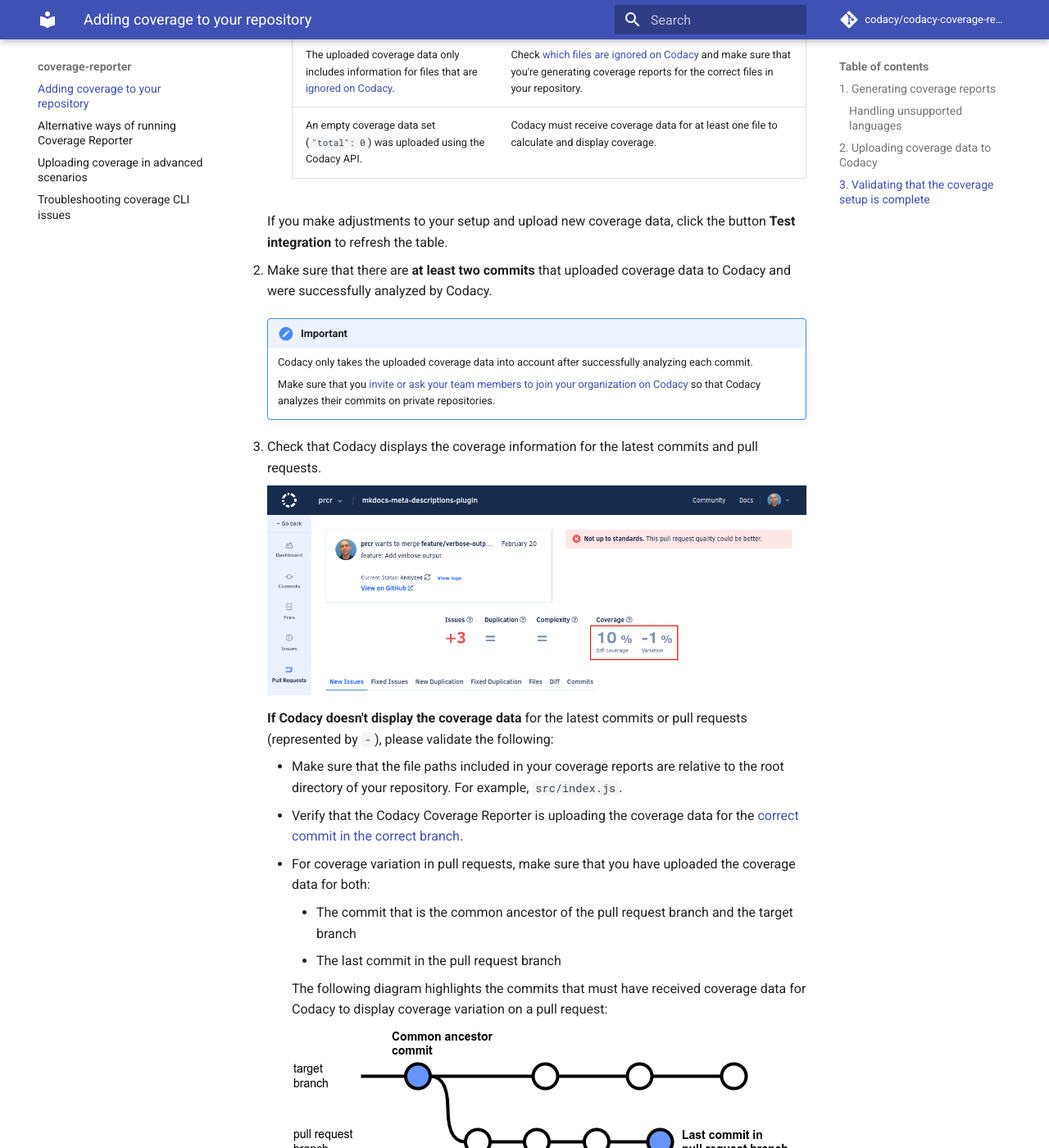
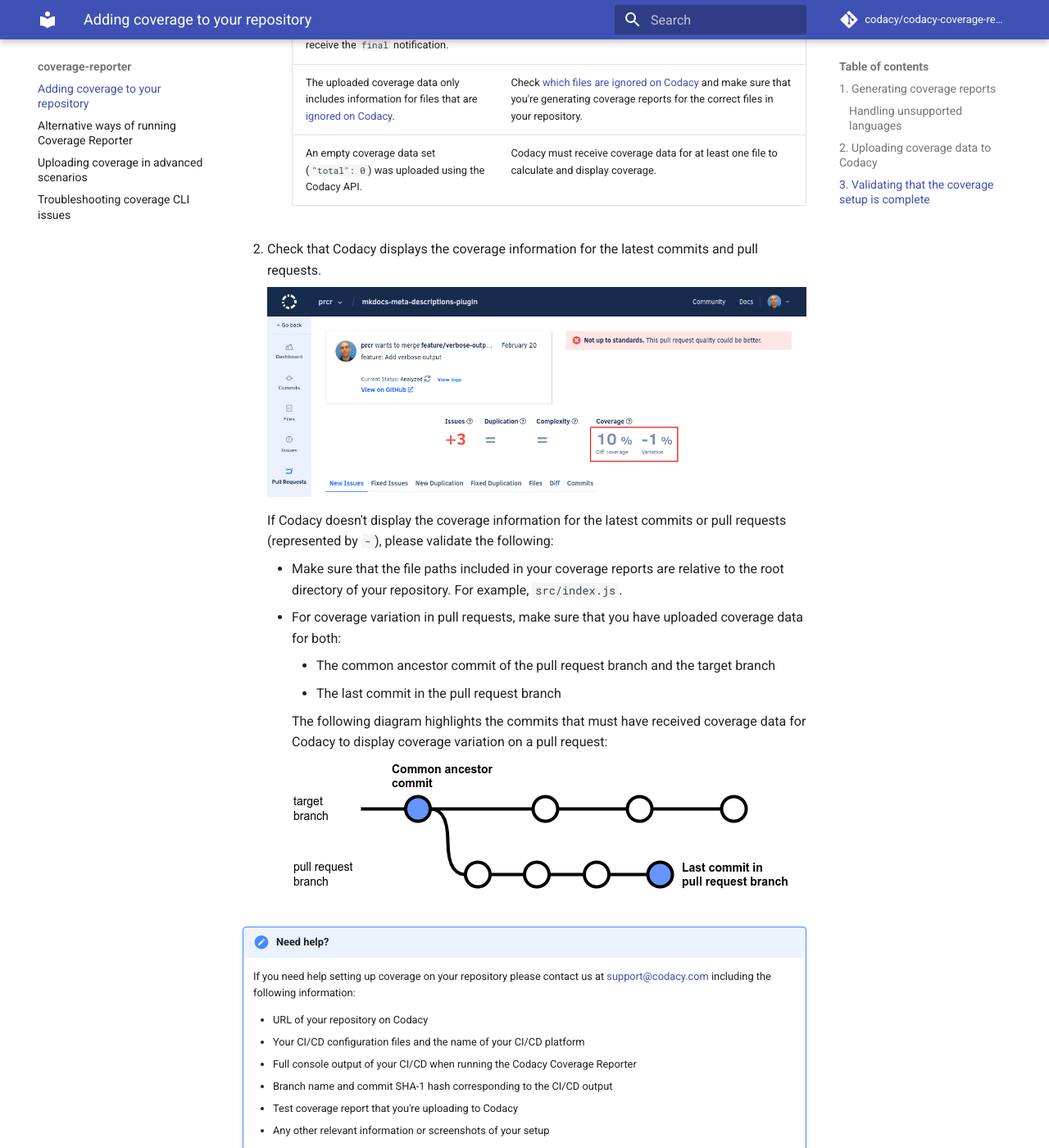
Before and after one commit to codacy/codacy-coverage-reporter, an MkDocs documentation site: the page built from docs/index.md, in a window 1280 px wide and 1400 px high, scrolled down 7432 px. Shown: the whole window at 82% size. Built offline with MkDocs 1.6.1 and Material for MkDocs 9.7.7, drawn with Linux system fonts in a browser that asks for light colours; comment, search, counter and statistics services are not loaded; some of the changed text lies outside the part shown.

Commit message:
doc: Merge overlapping troubleshooting steps CY-6365

```diff
--- a/docs/index.md
+++ b/docs/index.md
@@ -221,11 +221,13 @@
 
 Follow these instructions to validate that your coverage setup is working correctly:
 
-1.  On Codacy, open your **Repository Settings**, tab **Coverage**, and observe the list of recent coverage reports in the section **Test your integration** to make sure that Codacy received the coverage data successfully for the **[correct commit SHA-1 hash](troubleshooting-coverage-cli-issues.md#commit-detection) and branch**, and that it processed the coverage data successfully.
+1.  On Codacy, open your **Repository Settings**, tab **Coverage**, and observe the list of recent coverage reports in the section **Test your integration**.
+
+    Make sure that Codacy receives and processes the coverage data successfully for **at least two commits**.
 
     ![Testing the coverage integration](images/coverage-test-integration.png)
 
-    If there are commits with a status different from **Processed**, please check the troubleshooting instructions for the corresponding error status:
+    If there are commits with a status different from **Processed**, please follow the troubleshooting instructions for the corresponding error status and click the button **Test integration** to display any new coverage reports uploaded to Codacy.
 
     -   **Commit not found:** Codacy doesn't have information about the commit associated with the coverage data.
 
@@ -373,31 +375,21 @@
         </tr>
         </table>
 
-    If you make adjustments to your setup and upload new coverage data, click the button **Test integration** to refresh the table.
-
-1.  Make sure that there are **at least two commits** that uploaded coverage data to Codacy and were successfully analyzed by Codacy.
-
-    !!! important
-        Codacy only takes the uploaded coverage data into account after successfully analyzing each commit.
-
-        Make sure that you [invite or ask your team members to join your organization on Codacy](../organizations/managing-people/#adding-people) so that Codacy analyzes their commits on private repositories.
-
 1.  Check that Codacy displays the coverage information for the latest commits and pull requests.
 
-    ![Coverage data displayed on Codacy](images/coverage-codacy-ui.png)
+    ![Coverage information displayed on Codacy](images/coverage-codacy-ui.png)
 
-    **If Codacy doesn't display the coverage data** for the latest commits or pull requests (represented by `-`), please validate the following:
+    If Codacy doesn't display the coverage information for the latest commits or pull requests (represented by `-`), please validate the following:
 
     -   Make sure that the file paths included in your coverage reports are relative to the root directory of your repository. For example, `src/index.js`.
-    -   Verify that the Codacy Coverage Reporter is uploading the coverage data for the [correct commit in the correct branch](troubleshooting-coverage-cli-issues.md#commit-detection).
-    -   For coverage variation in pull requests, make sure that you have uploaded the coverage data for both:
+    -   For coverage variation in pull requests, make sure that you have uploaded coverage data for both:
 
-        -   The commit that is the common ancestor of the pull request branch and the target branch
+        -   The common ancestor commit of the pull request branch and the target branch
         -   The last commit in the pull request branch
 
         The following diagram highlights the commits that must have received coverage data for Codacy to display coverage variation on a pull request:
 
-        ![Commits that must have coverage data](images/coverage-pr-commits.png)
+        ![Commits that must have received coverage data](images/coverage-pr-commits.png)
 
 !!! note "Need help?"
     If you need help setting up coverage on your repository please contact us at <mailto:support@codacy.com> including the following information:
```
